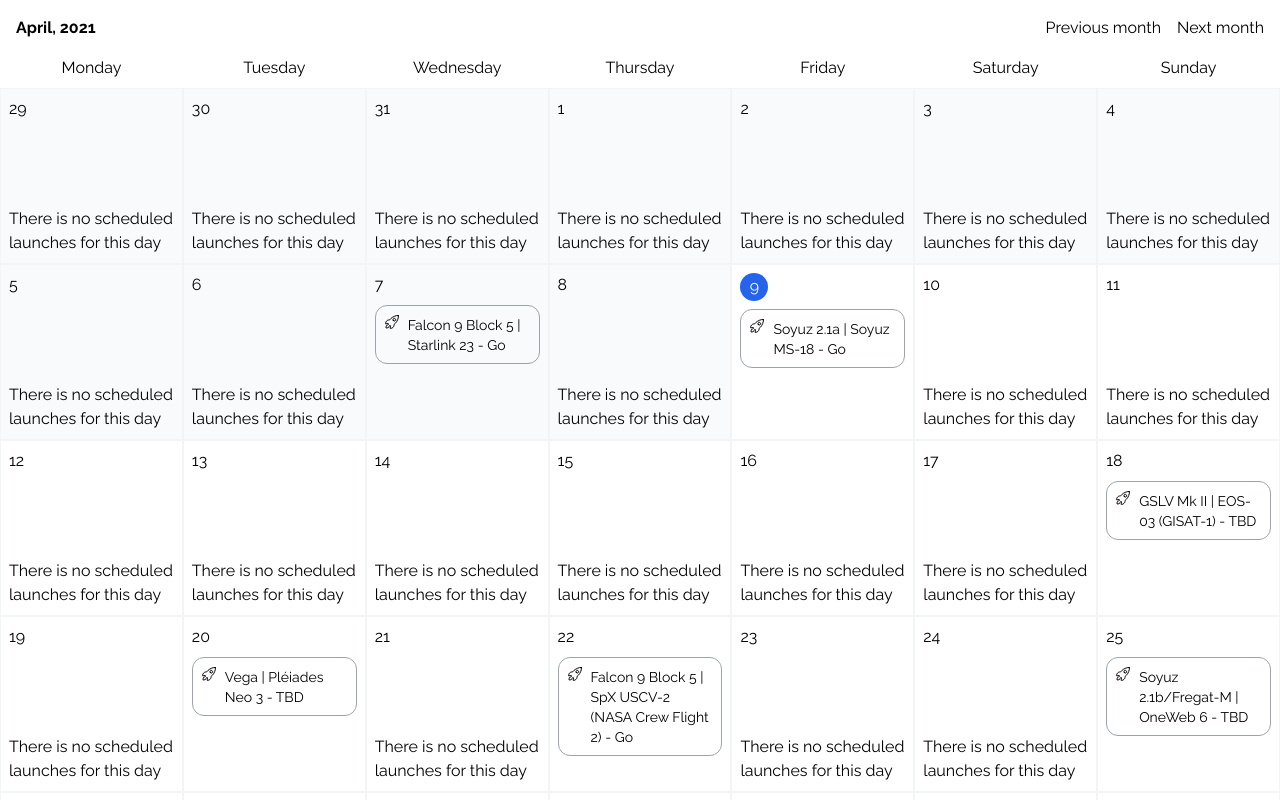
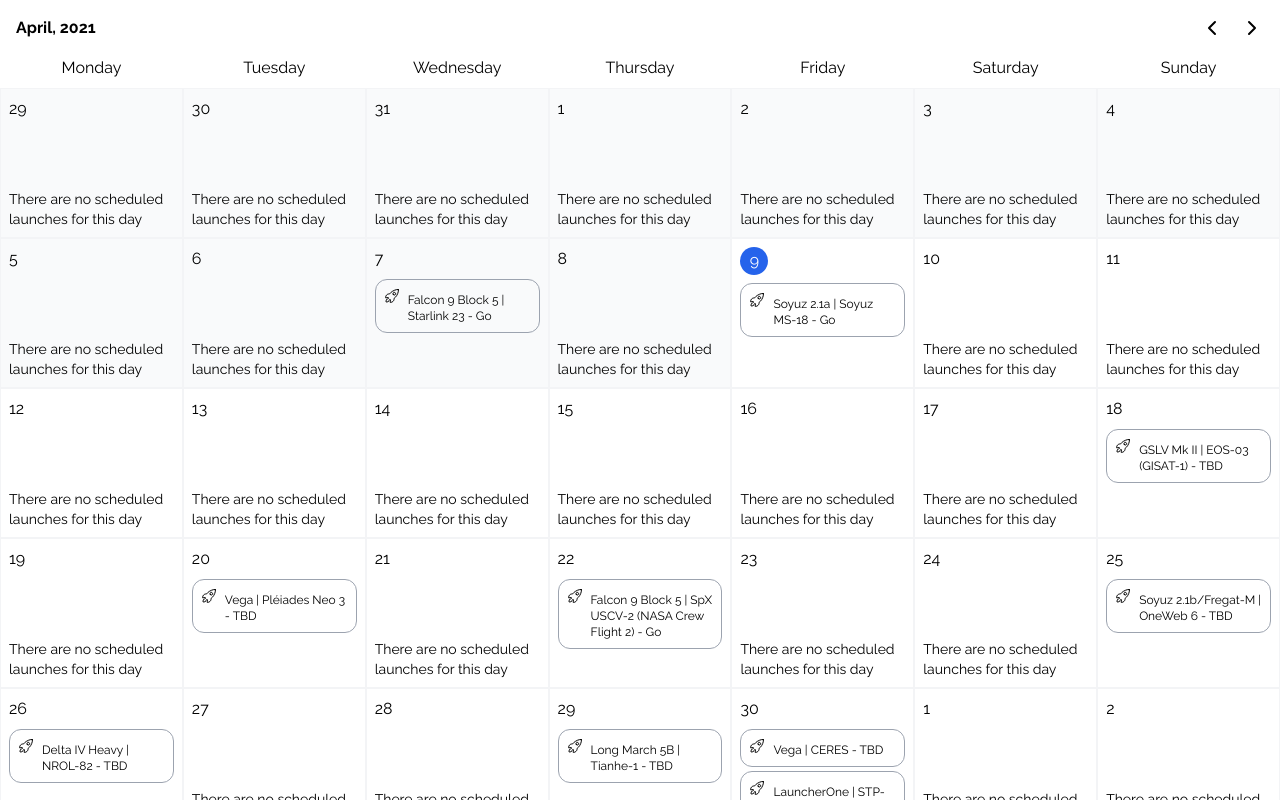
Before and after one commit to igor-lid/launches-app, a Next.js app: page / in a window 1280 px wide. Built offline with nearby package versions, Linux system fonts and the light colour scheme.

Commit message:
add launch details, icons

```diff
--- a/src/components/FullScreenLoader.tsx
+++ b/src/components/FullScreenLoader.tsx
@@ -1,10 +1,15 @@
 import { FC } from 'react';
 
+import { RocketIcon } from './icons';
 import Loader from './Loader';
 
 export const FullScreenLoader: FC = () => {
   return (
-    <div className="flex items-center justify-center opacity-90 absolute inset-0">
+    <div className="flex flex-col items-center justify-center opacity-90 absolute inset-0 border">
+      <span className="w-32 h-32 mb-8 text-blue-500">
+        <RocketIcon />
+      </span>
+      <h3 className="text-center text-xl mb-8">Please wait...</h3>
       <Loader classes="w-12 h-12" />
     </div>
   );
--- a/src/components/LeftAside.tsx
+++ b/src/components/LeftAside.tsx
@@ -1,4 +1,6 @@
 import { FC, MouseEventHandler, ReactNode } from 'react';
+
+import { XIcon } from './icons';
 
 interface IHeaderProps {
   onClose: MouseEventHandler<HTMLButtonElement>;
@@ -7,7 +9,9 @@
 const Header: FC<IHeaderProps> = ({ onClose }): JSX.Element => {
   return (
     <header className="flex justify-end mb-12">
-      <button onClick={onClose}>Close</button>
+      <button onClick={onClose}>
+        <XIcon />
+      </button>
     </header>
   );
 };
@@ -19,7 +23,7 @@
 
 const LeftAside: FC<ILeftAsideProps> = ({ children, onClose }): JSX.Element => {
   return (
-    <aside className="w-1/4 overflow-y-auto p-4">
+    <aside className="w-1/4 overflow-y-auto p-4 border border-r-1">
       <Header onClose={onClose} />
       {children}
     </aside>
--- a/src/components/icons/index.tsx
+++ b/src/components/icons/index.tsx
@@ -20,3 +20,55 @@
     </svg>
   );
 };
+
+export const XIcon = (): JSX.Element => {
+  return (
+    <svg
+      xmlns="http://www.w3.org/2000/svg"
+      width="24"
+      height="24"
+      viewBox="0 0 24 24"
+      fill="none"
+      stroke="currentColor"
+      strokeWidth="2"
+      strokeLinecap="round"
+      strokeLinejoin="round">
+      <line x1="18" y1="6" x2="6" y2="18" />
+      <line x1="6" y1="6" x2="18" y2="18" />
+    </svg>
+  );
+};
+
+export const ChevronRightIcon = (): JSX.Element => {
+  return (
+    <svg
+      xmlns="http://www.w3.org/2000/svg"
+      width="24"
+      height="24"
+      viewBox="0 0 24 24"
+      fill="none"
+      stroke="currentColor"
+      strokeWidth="2"
+      strokeLinecap="round"
+      strokeLinejoin="round">
+      <path d="M9 18l6-6-6-6" />
+    </svg>
+  );
+};
+
+export const ChevronLeftIcon = (): JSX.Element => {
+  return (
+    <svg
+      xmlns="http://www.w3.org/2000/svg"
+      width="24"
+      height="24"
+      viewBox="0 0 24 24"
+      fill="none"
+      stroke="currentColor"
+      strokeWidth="2"
+      strokeLinecap="round"
+      strokeLinejoin="round">
+      <path d="M15 18l-6-6 6-6" />
+    </svg>
+  );
+};
--- a/src/components/launches/Event.tsx
+++ b/src/components/launches/Event.tsx
@@ -1,3 +1,4 @@
+import classNames from 'classnames';
 import { Dispatch, FC, SetStateAction } from 'react';
 
 import { ILaunch } from '../../types';
@@ -6,19 +7,27 @@
 interface ILaunchProps {
   launch: ILaunch;
   setSelectedLaunch: Dispatch<SetStateAction<ILaunch>>;
+  selectedLaunch: ILaunch | null;
 }
 
-export const Event: FC<ILaunchProps> = ({ launch, setSelectedLaunch }) => {
+export const Event: FC<ILaunchProps> = ({ launch, setSelectedLaunch, selectedLaunch }) => {
   const { name, status } = launch;
+  console.log(selectedLaunch);
 
   return (
     <button
       onClick={() => setSelectedLaunch(launch)}
-      className="border border-gray-400 text-left cursor-pointer rounded-xl w-full px-2 py-2 text-sm mb-1 flex items-baseline">
+      className={classNames(
+        'text-left cursor-pointer rounded-xl w-full px-2 py-2 text-sm mb-1 flex items-baseline focus:outline-none',
+        {
+          'border-blue-500 border-2': !!selectedLaunch && launch.id === selectedLaunch.id,
+          'border-gray-400 border': !selectedLaunch || launch.id !== selectedLaunch.id
+        }
+      )}>
       <span className="w-4 h-4 mr-2">
         <RocketIcon />
       </span>
-      <div>
+      <div className="text-xs">
         <span>{name}</span>
         <span> - {status.name}</span>
       </div>
--- a/src/components/launches/calendar/Header.tsx
+++ b/src/components/launches/calendar/Header.tsx
@@ -1,5 +1,7 @@
 import { format } from 'date-fns';
 import { FC } from 'react';
+
+import { ChevronLeftIcon, ChevronRightIcon } from '../../icons';
 
 const WEEK_DAYS = ['Monday', 'Tuesday', 'Wednesday', 'Thursday', 'Friday', 'Saturday', 'Sunday'];
 
@@ -16,11 +18,13 @@
     <header>
       <div className="flex justify-between p-4">
         <h1 className="font-bold">{formattedDate}</h1>
-        <div>
+        <div className="flex items-center justify-center">
           <button onClick={handlePreviousMonth} className="mr-4">
-            Previous month
+            <ChevronLeftIcon />
           </button>
-          <button onClick={handleNextMonth}>Next month</button>
+          <button onClick={handleNextMonth}>
+            <ChevronRightIcon />
+          </button>
         </div>
       </div>
 
--- a/src/components/launches/calendar/index.tsx
+++ b/src/components/launches/calendar/index.tsx
@@ -15,7 +15,8 @@
 const renderEvents = (
   launches: Partial<ILaunch[]>,
   day: Date,
-  setSelectedLaunch: Dispatch<SetStateAction<ILaunch>>
+  setSelectedLaunch: Dispatch<SetStateAction<ILaunch>>,
+  selectedLaunch: ILaunch | null
 ) => {
   const l = launches
     .filter((launch) => {
@@ -24,7 +25,14 @@
       return isEqual(launchDate, currentDate);
     })
     .map((launch) => {
-      return <Event key={launch.id} launch={launch} setSelectedLaunch={setSelectedLaunch} />;
+      return (
+        <Event
+          key={launch.id}
+          launch={launch}
+          setSelectedLaunch={setSelectedLaunch}
+          selectedLaunch={selectedLaunch}
+        />
+      );
     });
 
   if (l.length > 0) {
@@ -32,17 +40,22 @@
   } else
     return (
       <div className="flex items-end justify-center w-full h-full">
-        <p>There is no scheduled launches for this day</p>
+        <p className="text-sm">There are no scheduled launches for this day</p>
       </div>
     );
 };
 
 interface ICalendarProps {
   launches: ILaunch[];
+  selectedLaunch: ILaunch | null;
   setSelectedLaunch: Dispatch<SetStateAction<ILaunch>>;
 }
 
-const Calendar: FC<ICalendarProps> = ({ launches, setSelectedLaunch }): JSX.Element => {
+const Calendar: FC<ICalendarProps> = ({
+  launches,
+  setSelectedLaunch,
+  selectedLaunch
+}): JSX.Element => {
   const [selectedDate, setSelectedDate] = useState(new Date());
   const [calendar, setCalendar] = useState([]);
 
@@ -74,7 +87,7 @@
           <Fragment key={index}>
             {week.map((day) => (
               <Cell key={day.toString()} day={day}>
-                {renderEvents(launches, day, setSelectedLaunch)}
+                {renderEvents(launches, day, setSelectedLaunch, selectedLaunch)}
               </Cell>
             ))}
           </Fragment>
--- /dev/null
+++ b/src/components/launches/details/Timer.tsx
@@ -0,0 +1,70 @@
+import { intervalToDuration, isPast } from 'date-fns';
+import { FC, useEffect, useState } from 'react';
+
+import { getCurrentDate } from '../../../utils/date';
+
+const calculateTimeLeft = (startDate: Date, endDate: Date) => {
+  return intervalToDuration({
+    start: startDate,
+    end: endDate
+  });
+};
+
+const formatTime = (time: number) => {
+  if (time < 10) {
+    return `0${time}`;
+  } else return time;
+};
+
+interface ITimeProps {
+  time: number;
+  label: string;
+}
+
+const Time: FC<ITimeProps> = ({ time, label }): JSX.Element => {
+  return (
+    <div className="flex flex-col text-center">
+      <span className="font-bold text-2xl">{formatTime(time)}</span>
+      <span className="text-xs">{label}</span>
+    </div>
+  );
+};
+
+const Divider: FC = (): JSX.Element => {
+  return <span className="font-bold text-2xl">:</span>;
+};
+
+interface ITimerProps {
+  endDate: Date;
+}
+
+const Timer: FC<ITimerProps> = ({ endDate }) => {
+  const [timeLeft, setTimeLeft] = useState(() => calculateTimeLeft(new Date(), endDate));
+
+  useEffect(() => {
+    const timer = setTimeout(() => {
+      setTimeLeft(calculateTimeLeft(getCurrentDate(), endDate));
+    }, 1000);
+    // Clear timeout if the component is unmounted
+    return () => clearTimeout(timer);
+  });
+
+  return (
+    <div className="flex mt-4 justify-between">
+      <span className="font-bold text-2xl">T{isPast(endDate) ? '+' : '-'}</span>
+      <Time time={timeLeft.years} label="Years" />
+      <Divider />
+      <Time time={timeLeft.years} label="Months" />
+      <Divider />
+      <Time time={timeLeft.days} label="Days" />
+      <Divider />
+      <Time time={timeLeft.hours} label="Hours" />
+      <Divider />
+      <Time time={timeLeft.minutes} label="Minutes" />
+      <Divider />
+      <Time time={timeLeft.seconds} label="Seconds" />
+    </div>
+  );
+};
+
+export default Timer;
--- /dev/null
+++ b/src/components/launches/details/index.tsx
@@ -0,0 +1,41 @@
+import { FC, useEffect, useState } from 'react';
+
+import { ILaunch } from '../../../types';
+import Loader from '../../Loader';
+import Timer from './Timer';
+
+interface ILaunchDetailsProps {
+  selectedLaunch: ILaunch;
+}
+
+const Details: FC<ILaunchDetailsProps> = ({ selectedLaunch }) => {
+  const [loading, setLoading] = useState(true);
+
+  useEffect(() => {
+    setLoading(true);
+    setTimeout(() => {
+      setLoading(false);
+    }, 200);
+  }, [selectedLaunch]);
+
+  if (loading)
+    return (
+      <div className="flex items-center justify-center">
+        <Loader classes="w-12 h-12" />
+      </div>
+    );
+
+  return (
+    <div>
+      <h1 className="font-bold text-xl mb-4">{selectedLaunch.name}</h1>
+      <img
+        className="rounded-2xl w-full object-contain"
+        src={selectedLaunch.image}
+        alt={selectedLaunch.name}
+      />
+      <Timer endDate={new Date(selectedLaunch.net)} />
+    </div>
+  );
+};
+
+export default Details;
--- a/src/pages/index.tsx
+++ b/src/pages/index.tsx
@@ -2,6 +2,8 @@
 
 import FullScreenLoader from '../components/FullScreenLoader';
 import LaunchesCalendar from '../components/launches/calendar';
+import LaunchDetails from '../components/launches/details';
+import LeftAside from '../components/LeftAside';
 import { launches as launchesData } from '../data/mock/launches';
 import { ILaunch } from '../types';
 
@@ -26,19 +28,30 @@
     });
   }, []);
 
+  const closeDetailsAside = () => {
+    setSelectedLaunch(null);
+  };
+
+  if (loading) return <FullScreenLoader />;
+
   return (
-    <>
-      {loading ? (
-        <FullScreenLoader />
-      ) : (
-        <main className="h-screen flex overflow-hidden">
-          {/* Launches Calendar */}
-          <section className="flex flex-col h-full flex-1 overflow-y-auto">
-            <LaunchesCalendar launches={launches} setSelectedLaunch={setSelectedLaunch} />
-          </section>
-        </main>
+    <main className="h-screen flex overflow-hidden">
+      {/* Launch details */}
+      {selectedLaunch && (
+        <LeftAside onClose={closeDetailsAside}>
+          <LaunchDetails selectedLaunch={selectedLaunch} />
+        </LeftAside>
       )}
-    </>
+
+      {/* Launches Calendar */}
+      <section className="flex flex-col h-full flex-1 overflow-y-auto">
+        <LaunchesCalendar
+          launches={launches}
+          setSelectedLaunch={setSelectedLaunch}
+          selectedLaunch={selectedLaunch}
+        />
+      </section>
+    </main>
   );
 };
 
```
